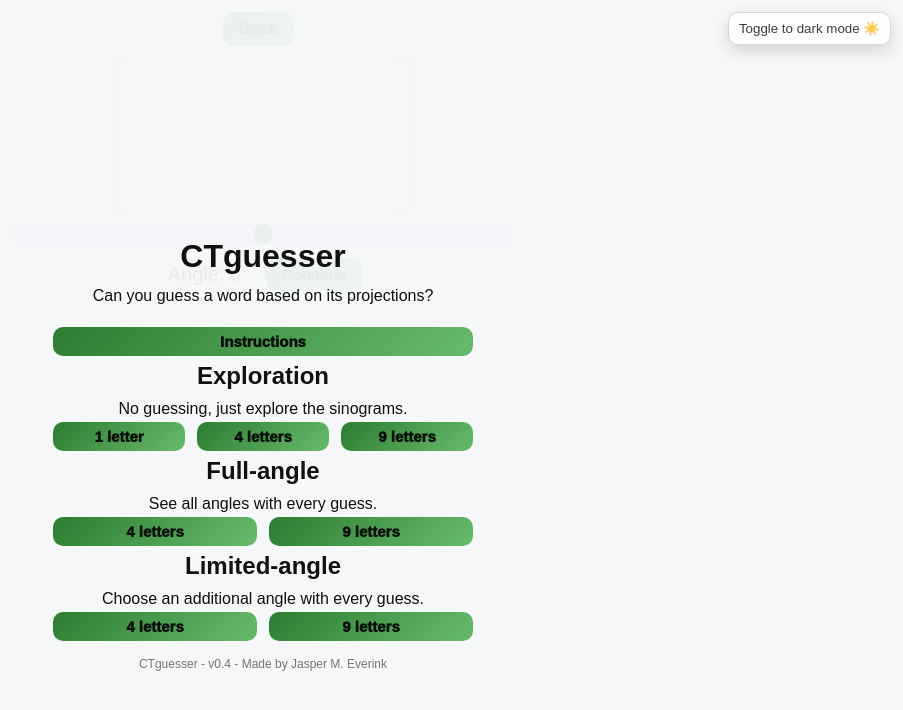
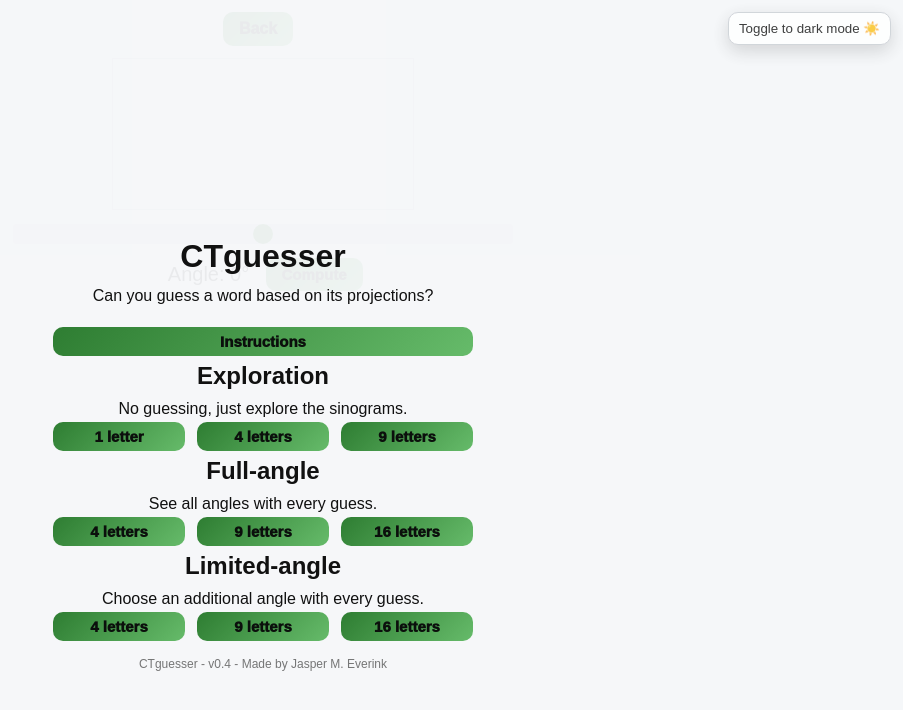
Before and after one commit to jeverink/jeverink.github.io, a Jekyll site: the page other/CTguesser/index.html, which Jekyll copies as it is, in a window 1280 px wide. Shown: the top 710 px of the page, without its empty margins (377-1280 px from the left). Built offline with Jekyll 4.4.1, drawn with Linux system fonts in a browser that asks for light colours; some of the changed lines change nothing that is shown.

Commit message:
CTguesser: 16 letter words

```diff
--- a/other/CTguesser/index.html
+++ b/other/CTguesser/index.html
@@ -33,16 +33,18 @@
 
     <h2>Full-angle</h2>
     <p>See all angles with every guess.</p>
-    <div class="buttonGrid2">
+    <div class="buttonGrid3">
       <button id="startFull4Btn" class="btn">4 letters</button>
       <button id="startFull9Btn" class="btn">9 letters</button>
+      <button id="startFull16Btn" class="btn">16 letters</button>
     </div>
 
     <h2>Limited-angle</h2>
     <p>Choose an additional angle with every guess.</p>
-    <div class="buttonGrid2">
+    <div class="buttonGrid3">
       <button id="startLimited4Btn" class="btn">4 letters</button>
       <button id="startLimited9Btn" class="btn">9 letters</button>
+      <button id="startLimited16Btn" class="btn">16 letters</button>
     </div>
 
     <!-- Footer -->
--- a/other/CTguesser/js/main.js
+++ b/other/CTguesser/js/main.js
@@ -85,9 +85,11 @@ const startExplore9Btn = document.getElementById('startExplore9Btn');
 
 const startFull4Btn = document.getElementById('startFull4Btn');
 const startFull9Btn = document.getElementById('startFull9Btn');
+const startFull16Btn = document.getElementById('startFull16Btn');
 
 const startLimited4Btn = document.getElementById('startLimited4Btn');
 const startLimited9Btn = document.getElementById('startLimited9Btn');
+const startLimited16Btn = document.getElementById('startLimited16Btn');
 
 startExplore1Btn.addEventListener('click', () => {introOverlay.style.display = 'none'; N = 1; Mode = "Explore"; resetGrid();});
 startExplore4Btn.addEventListener('click', () => {introOverlay.style.display = 'none'; N = 2; Mode = "Explore"; resetGrid();});
@@ -95,9 +97,11 @@ startExplore9Btn.addEventListener('click', () => {introOverlay.style.display = '
 
 startFull4Btn.addEventListener('click', () => {introOverlay.style.display = 'none'; N = 2; Mode = "Full"; resetGrid();});
 startFull9Btn.addEventListener('click', () => {introOverlay.style.display = 'none'; N = 3; Mode = "Full"; resetGrid();});
+startFull16Btn.addEventListener('click', () => {introOverlay.style.display = 'none'; N = 4; Mode = "Full"; resetGrid();});
 
 startLimited4Btn.addEventListener('click', () => {introOverlay.style.display = 'none'; N = 2; Mode = "Limited"; resetGrid();});
 startLimited9Btn.addEventListener('click', () => {introOverlay.style.display = 'none'; N = 3; Mode = "Limited"; resetGrid();});
+startLimited16Btn.addEventListener('click', () => {introOverlay.style.display = 'none'; N = 4; Mode = "Limited"; resetGrid();});
 
 const backBtn = document.getElementById('backBtn');
 backBtn.addEventListener('click', () => {
@@ -211,6 +215,18 @@ const nineLetterWords = [
 ];
 
 
+const sixteenLetterWords = [
+  "ABSENTMINDEDNESS", "ABSTRACTEDNESSES", "AUTOIMMUNIZATION", "BENEFICIALNESSES", "BIOSTATISTICIANS", "BUREAUCRATICALLY",
+  "BIOMATHEMATICIAN", "CALLIGRAPHICALLY", "CINEMATOGRAPHERS", "COUNTERQUESTIONS", "DESERTIFICATIONS", "DISTRIBUTIVITIES",
+  "DODECAPHONICALLY", "EXISTENTIALISTIC", "ELECTROTHERMALLY", "ECCLESIASTICALLY", "FALSIFIABILITIES", "FLUOROSCOPICALLY",
+  "FERROELECTRICITY", "GEOMORPHOLOGISTS", "GASTROINTESTINAL", "GRANDPARENTHOODS", "HOSPITALIZATIONS", "HYPERVENTILATING",
+  "HISTORIOGRAPHERS", "INCORRUPTIBILITY", "INSTITUTIONALIST", "INTRAMOLECULARLY", "JOURNALISTICALLY", "JURISDICTIONALLY",
+  "JUSTIFIABILITIES", "KNOWLEDGEABILITY", "LITHOGRAPHICALLY", "LOCALIZABILITIES", "LANDLUBBERLINESS", "MICRORADIOGRAPHS",
+  "MISCOMMUNICATION", "MARGINALIZATIONS", "RADIOAUTOGRAPHIC", "RECONCENTRATIONS", "REINDUSTRIALIZED", "TOTALITARIANIZED",
+  "TRANSMISSIBILITY", "TRADITIONALISTIC",
+];
+
+
 function pickRandomWord() {
     if (N == 2){
       const randomIndex = Math.floor(Math.random() * fourLetterWords.length);
@@ -219,6 +235,10 @@ function pickRandomWord() {
     if (N == 3){
       const randomIndex = Math.floor(Math.random() * nineLetterWords.length);
       return nineLetterWords[randomIndex];
+    }
+    if (N == 4){
+      const randomIndex = Math.floor(Math.random() * sixteenLetterWords.length);
+      return sixteenLetterWords[randomIndex];
     }
     console.log("Word length not supported.");
 }
```
